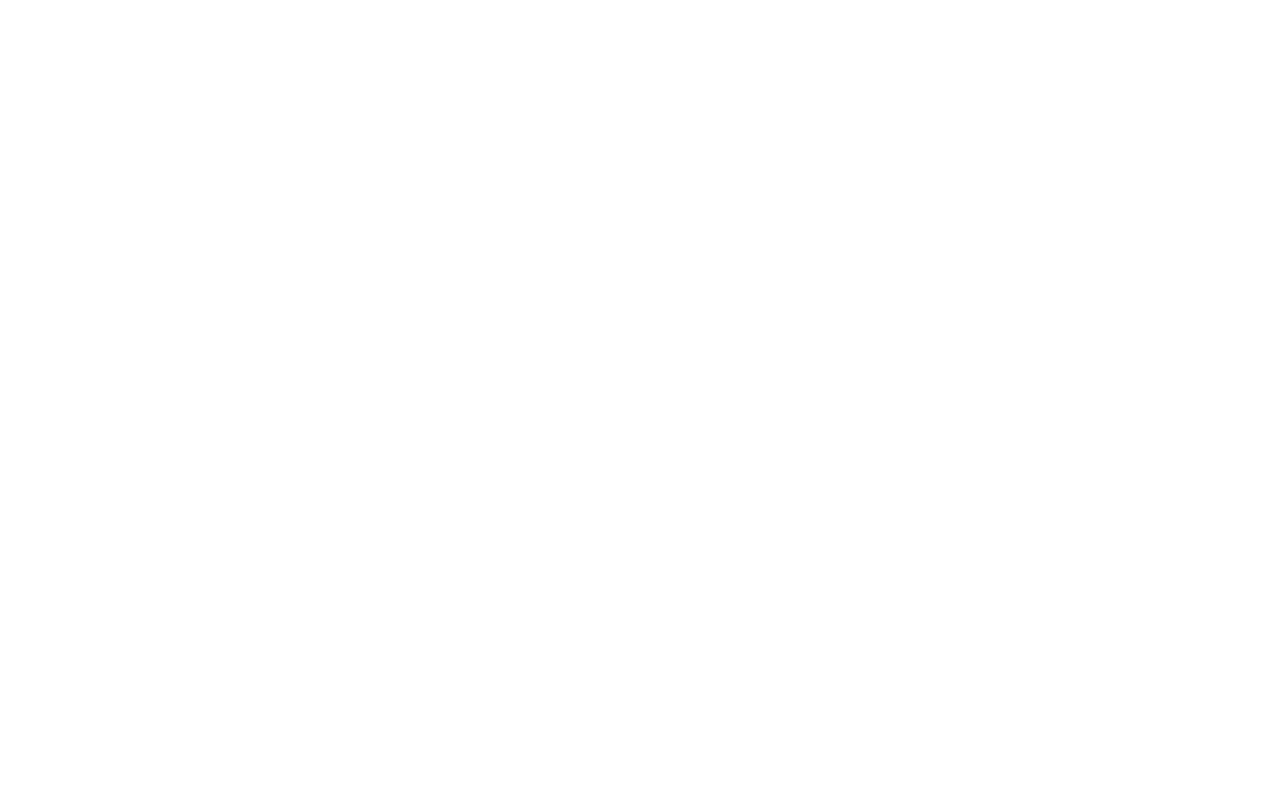
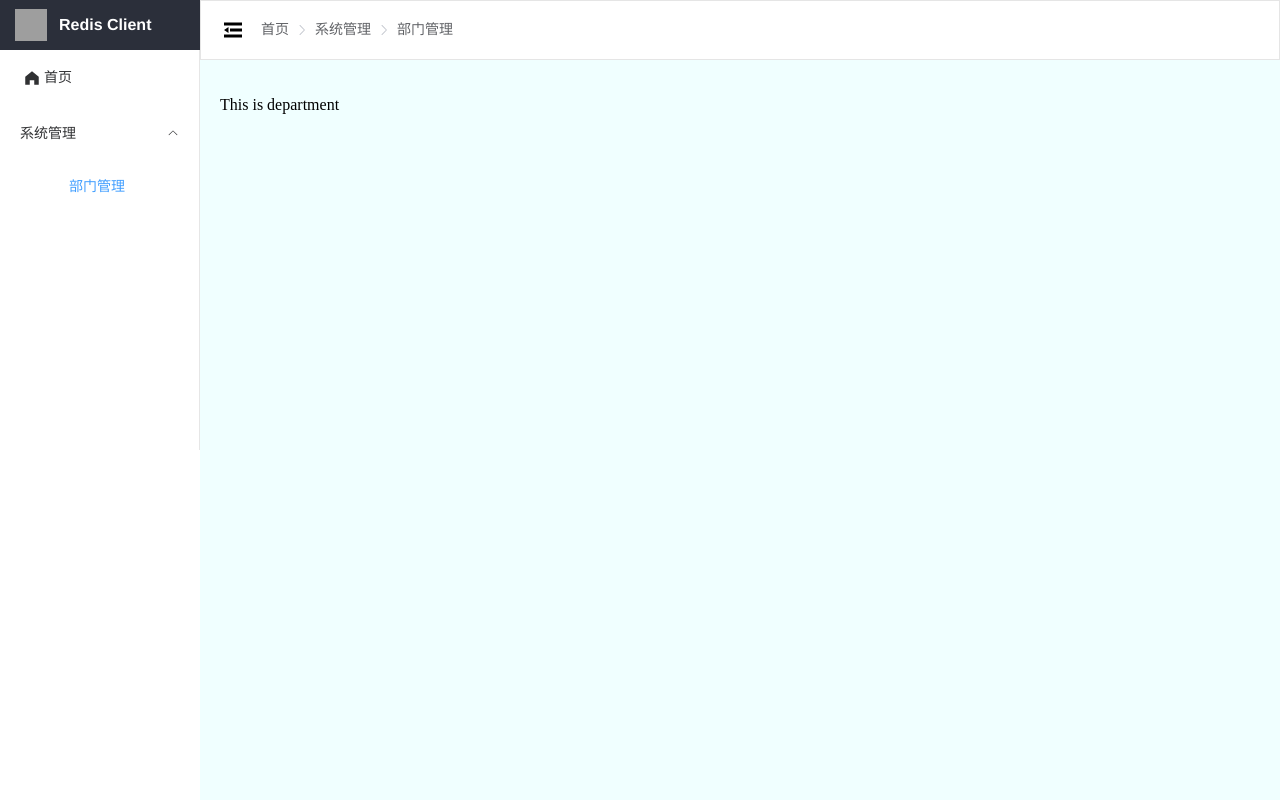
Before and after one commit to suhanyujie/admin-ui1, a Vue app: page /system/department in a window 1280 px wide. Before the commit this address had no page. Built offline with nearby package versions, Linux system fonts and the light colour scheme; grey boxes are pictures that could not be loaded.

Commit message:
面包屑组件

```diff
--- /dev/null
+++ b/src/layout/head/BreadCrumb.vue
@@ -0,0 +1,37 @@
+<template>
+    <el-breadcrumb :separator-icon="ArrowRight">
+        <!-- <el-breadcrumb-item :to="{ path: '/' }">homepage</el-breadcrumb-item> -->
+        <el-breadcrumb-item v-for="item in tabs">{{item.meta.title}}</el-breadcrumb-item>
+    </el-breadcrumb>
+</template>
+<script setup lang='ts'>
+import { ref, reactive, Ref, watch } from 'vue'
+import { ArrowRight } from '@element-plus/icons-vue'
+import { useRoute, RouteLocationMatched } from "vue-router";
+import { match } from 'assert';
+
+let route = useRoute()
+const tabs: Ref<RouteLocationMatched[]> = ref([])
+
+const getBreadCrumb = ()=>{
+    let matched = route.matched.filter(item=>item.meta && item.meta.title)
+    const first = matched[0]
+    if (first.path !== '/dashboard') {
+        // 构造一个路由
+        matched = [{
+            path: '/dashboard',
+            meta: {
+                title: '首页'
+            }
+        } as any].concat(matched)
+    }
+    tabs.value = matched
+}
+
+getBreadCrumb()
+
+watch(()=>route.path, ()=>getBreadCrumb())
+
+</script>
+<style lang='scss' scoped>
+</style>
--- /dev/null
+++ b/src/layout/head/Collapse.vue
@@ -0,0 +1,27 @@
+<template>
+    <el-icon class="icons" @click="setMenuExpand">
+        <component :is="menuIsExpand ? Fold : Expand" ></component>
+    </el-icon>
+</template>
+<script setup lang='ts'>
+import { ref, reactive, computed } from 'vue'
+import { useStore } from '@/store/index';
+import { Fold, Expand } from '@element-plus/icons-vue'
+
+const store = useStore()
+let menuIsExpand = computed(()=>{
+    return store.getters['getMenuIsExpand']
+})
+const setMenuExpand = ()=>{
+    store.commit('setMenuIsExpand', !menuIsExpand.value)
+}
+</script>
+<style lang='scss' scoped>
+.icons {
+    display: flex;
+    font-size: 24px;
+    align-items: center;
+    cursor: pointer;
+    margin-right: 16px;
+}
+</style>
--- a/src/layout/head/Head.vue
+++ b/src/layout/head/Head.vue
@@ -1,8 +1,9 @@
 <template>
-<div>
-    头部
-</div>
+    <Collapse></Collapse>
+    <BreadCrumb></BreadCrumb>
 </template>
 
 <script setup lang="ts">
+import Collapse from "./Collapse.vue";
+import BreadCrumb from "./BreadCrumb.vue";
 </script>
--- a/src/layout/index.vue
+++ b/src/layout/index.vue
@@ -5,7 +5,7 @@ import MenuBar from '@/layout/menu/MenuBar.vue';
 
 <template>
     <el-container class="layout">
-        <el-aside width="200px" class="aside">
+        <el-aside class="aside">
             <MenuBar></MenuBar>
         </el-aside>
         <el-container>
@@ -22,8 +22,13 @@ import MenuBar from '@/layout/menu/MenuBar.vue';
 <style lang="scss" scoped>
 .layout {
     height: 100%;
+    .aside{
+        width: auto;
+    }
     .header {
         border: 1px solid #e5e5e5;
+        display: flex;
+        align-items: center;
     }
     .main {
         background-color: azure;
--- a/src/layout/menu/MenuBar.vue
+++ b/src/layout/menu/MenuBar.vue
@@ -1,12 +1,15 @@
 <template>
     <el-col :span="24">
-        <MenuLogo></MenuLogo>
+        <MenuLogo v-if="menuIsExpand"></MenuLogo>
         <el-menu
+            mode="vertical"
             @open="handleOpen"
             @close="handleClose"
             :default-active="activeIndex"
             class="el-menu-vertical-demo"
             router="true"
+            :collapse="!menuIsExpand"
+            collapse-transition="true"
         >
             <MenuItem :menuList="menuList"></MenuItem>
         </el-menu>
@@ -23,7 +26,9 @@ import {
     Setting,
 } from '@element-plus/icons-vue'
 import { ref, computed, reactive } from 'vue';
+import { useStore } from '@/store/index';
 
+const store = useStore()
 // useRoute 获取当前路由
 const route = useRoute()
 const activeIndex = computed(()=>{
@@ -76,6 +81,9 @@ const handleOpen = (key: string | number, keyPath: string) => {
 const handleClose = (key: string | number, keyPath: string) => {
     console.log(key, keyPath)
 }
+let menuIsExpand = computed(()=>{
+    return store.getters['getMenuIsExpand']
+})
 </script>
 <style lang="scss" scoped>
 .el-menu-vertical-demo:not(.el-menu--collapse) {
--- a/src/router/index.ts
+++ b/src/router/index.ts
@@ -17,8 +17,26 @@ const routes: Array<RouteRecordRaw> = [
                 }
             }
         ]
-    },
-
+    }, {
+        path: '/system',
+        component: Layout,
+        meta: {
+            title: '系统管理',
+            icon: 'el-icon-menu',
+            parentId: 0,
+        },
+        children: [
+            {
+                path: '/system/department',
+                component: () => import('@/views/system/department/department.vue'),
+                name: 'department',
+                meta: {
+                    title: '部门管理',
+                    icon: 'el-icon-document',
+                }
+            }
+        ]
+    }
 ]
 
 // 创建路由
--- a/src/store/index.ts
+++ b/src/store/index.ts
@@ -3,23 +3,32 @@ import { InjectionKey } from 'vue'
 import { createStore, useStore as baseUseStore, Store } from 'vuex'
 
 export interface State {
-    count: number
+    count: number,
+    menuIsExpand: boolean,
 }
 
 export const key: InjectionKey<Store<State>> = Symbol()
 
 export const store = createStore<State>({
+    // 默认值
     state: {
-        count: 0
+        count: 0,
+        menuIsExpand: true
     },
     mutations: {
         setCount(state: State, count: number) {
             state.count = count
+        },
+        setMenuIsExpand(state: State, val: boolean) {
+            state.menuIsExpand = val
         }
     },
     getters: {
         getCount(state: State) {
             return state.count
+        },
+        getMenuIsExpand(state: State) {
+            return state.menuIsExpand
         }
     }
 })
--- /dev/null
+++ b/src/views/system/department/department.vue
@@ -0,0 +1,8 @@
+<template>
+  <p>This is department</p>
+</template>
+<script setup lang='ts'>
+import {ref, reactive} from 'vue'
+</script>
+<style lang='scss' scoped>
+</style>
```
Also changed, not shown: 1 other file (tests, documents, lock files or other folders).
